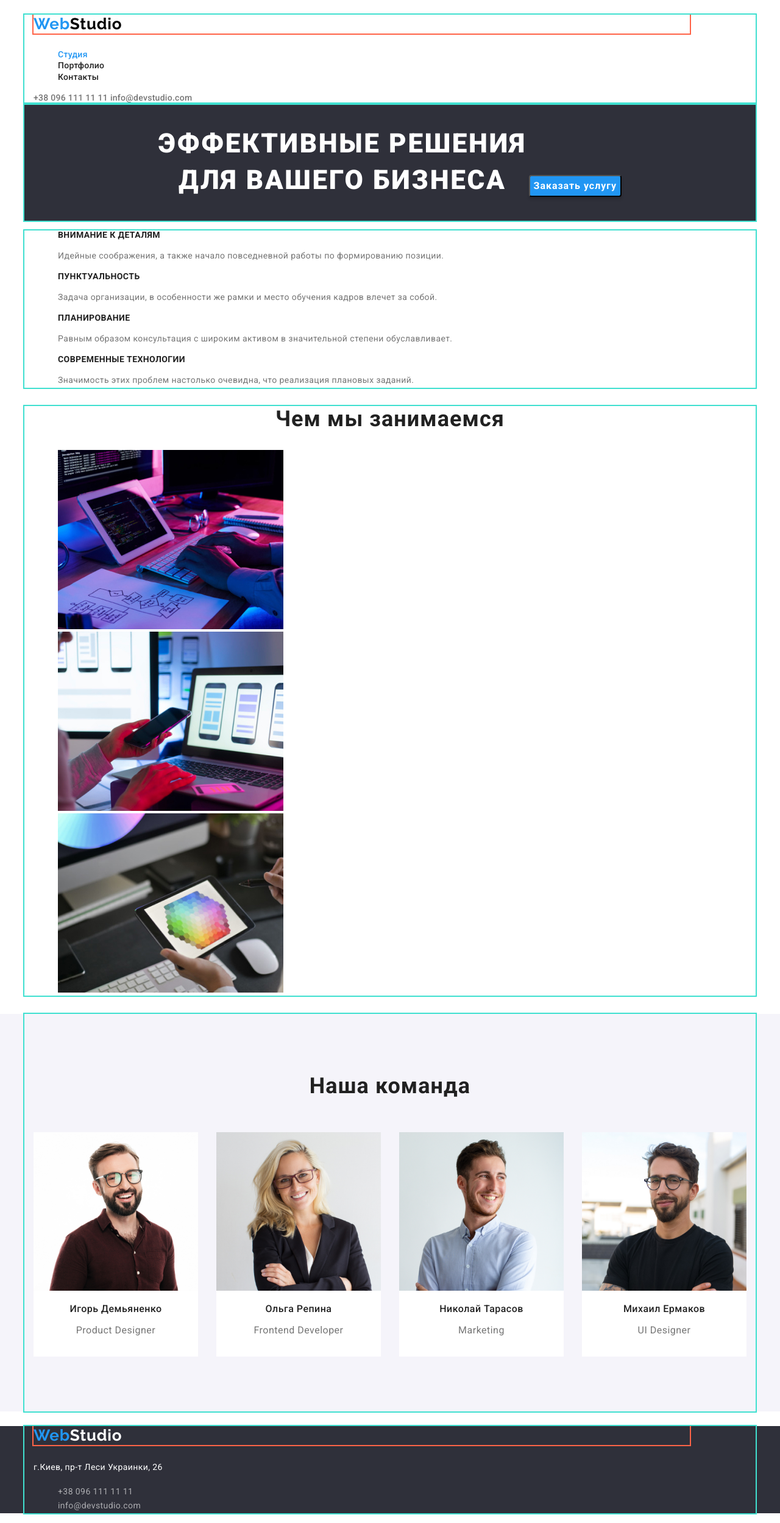
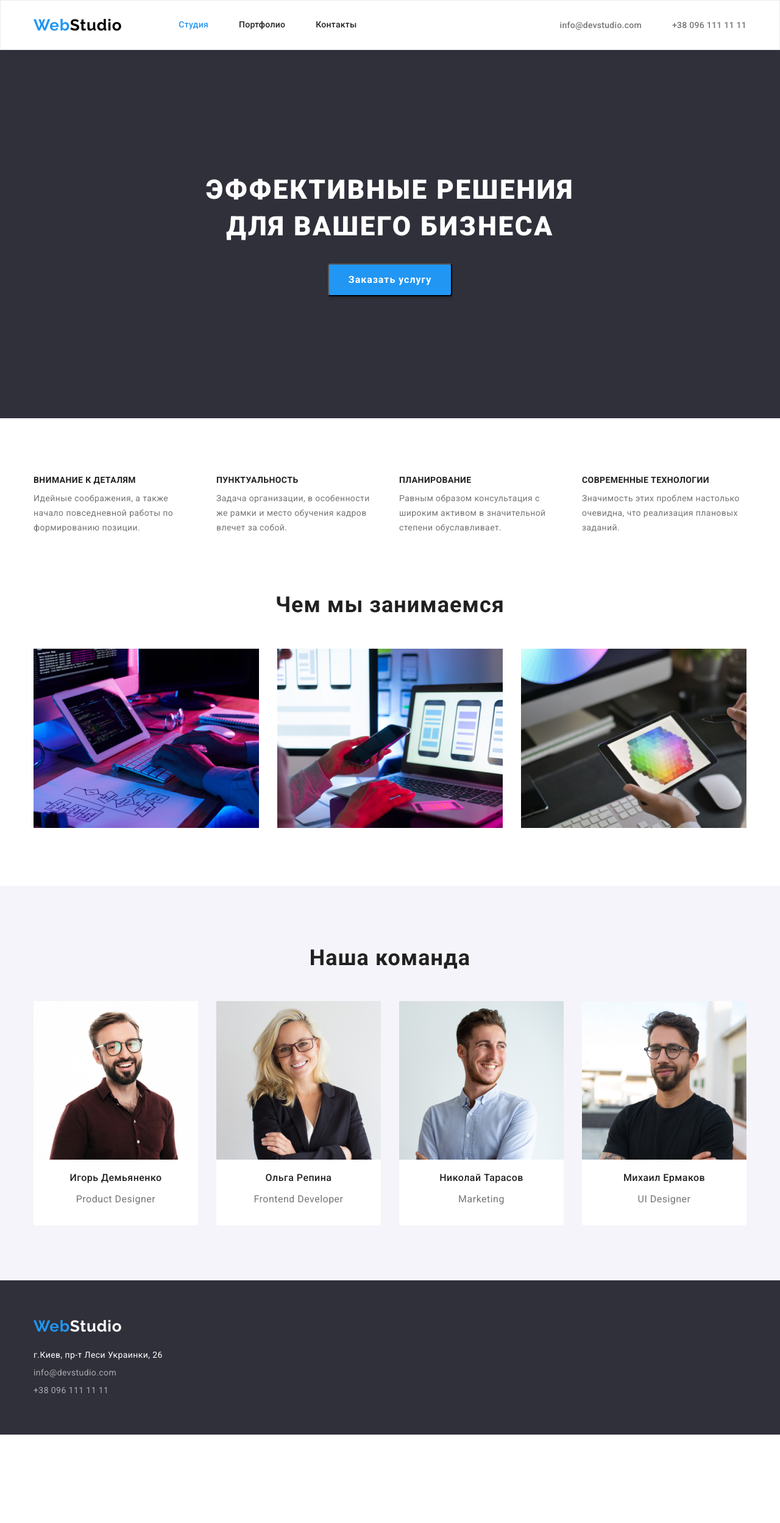
Before and after one commit to AlexCheverda/goit-markup-hw-03, a plain HTML site: page index.html in a window 1280 px wide. Shown: the whole page at 61% size. After the commit the page ends 2353 px from the top, so only its background shows below. Drawn offline with nearby package versions, Linux system fonts and the light colour scheme.

Commit message:
ДЗ №3

```diff
--- a/css/styles.css
+++ b/css/styles.css
@@ -42,29 +42,107 @@ body {
 }
 
 .container {
+
     width: 1200px;
     padding: 0 15px;
     margin: 0 auto;
-    outline: 2px solid turquoise;
+    /* outline: 2px solid turquoise; */
 }
+
+.list, .proj-list {
+    padding: 0;
+    margin: 0;
+    list-style: none;
+}
+
+/* ul {
+    list-style: none;
+} */
 
 /* Header */
 
-.list .link {
+.page-header {
+    border: 1px solid #ECECEC
+}
+
+.header-group,
+.site-nav {
+    display: flex;
+
+}
+
+.header-group {
+    padding: 0;
+    margin-left: auto;
+}
+
+.main-nav {
+    display: flex;
+    align-items: center;
+
+
+}
+
+.site-nav {
+    margin-left: 93px;
+}
+
+
+.site-nav .item + .item {
+    margin-left: 50px;
+}
+
+.logo {
+    margin: 0;
+    padding: 0;
+    /* outline: 2px solid tomato; */
+}
+
+.link-logo {
+    text-decoration: none;
+    font-family: var(--secondary-font);
+    font-weight: 700;
+    font-size: 26px;
+    line-height: 1.19;
+    letter-spacing: var(--ls-primary);
+    color: var(--accent-cl);
+    /* margin-top: 24px;
+    margin-right: 93px;
+    margin-bottom: 25px;
+    margin-left: 15px; */
+
+
+
+}
+
+.header-logo {
+    color: var(--main-txt-cl);
+    /* margin: 0;
+    padding: 0; */
+
+}
+
+.site-nav .link {
+    display: block;
+    padding-top: 32px;
+    padding-bottom: 32px;
+
+    color: var(--nav-cl);
     font-weight: 500;
     font-size: 14px;
     line-height: 1.14;
     letter-spacing: var(--ls-second);
+    text-decoration: none;
 
-    color: var(--nav-cl);
+
 }
 
-.list .link:hover,
-.list .link:focus {
+.site-nav .link:hover,
+.site-nav .link:focus {
     color: var(--accent-cl);
 }
 
-.list .link:active {
+.site-nav .link:active {
     color: var(--accent-cl);
     filter: drop-shadow(0px 4px 4px rgba(0, 0, 0, 0.25));
 }
@@ -78,6 +156,11 @@ body {
     color: var(--accent-cl);
 }
 
+/* Header Group */
+.header-group .item + .item {
+    margin-left: 50px;
+}
+
 .header-group .contact-link {
     font-weight: 500;
     font-size: 14px;
@@ -86,6 +169,7 @@ body {
 
     color: var(--secondary-txt-cl);
     text-decoration: none;
+
 }
 
 .header-group .contact-link:hover,
@@ -93,39 +177,24 @@ body {
     color: var(--accent-cl);
 }
 
-.link-logo {
-    text-decoration: none;
-    font-family: var(--secondary-font);
-    font-weight: 700;
-    font-size: 26px;
-    line-height: 1.19;
-    letter-spacing: var(--ls-primary);
-    color: var(--accent-cl);
+/* Hero */
 
+.hero {
 
+    background-color: var(--dark-bg-cl);
+    text-align: center;
+    /* padding-top: 200px;
+    padding-bottom: 200px; */
 }
 
-.logo {
-    margin-top: 24px;
-    margin-right: 93px;
-    margin-bottom: 25px;
-    outline: 2px solid tomato;
-}
-
-.header-logo {
-    color: var(--main-txt-cl);
-}
-
-/* Hero */
-
-.hero .container{
-    background-color: var(--dark-bg-cl);
-    text-align: center;
+.container.main-hero {
+    padding-top: 200px;
 }
 
 .hero-title {
-    display: inline-block;
 
+    margin-top: 0px;
+    margin-bottom: 30px;
 
     font-weight: 900;
     font-size: 44px;
@@ -134,17 +203,24 @@ body {
     text-transform: uppercase;
 
     color: var(--hero-txt-cl);
+    background-color: var(--dark-bg-cl);
 
 }
 
 .btn {
+    display: inline-block;
     font-family: inherit;
     font-weight: 700;
     font-size: 16px;
     line-height: 1.88;
     text-align: center;
+    text-decoration: none;
     letter-spacing: var(--ls-thirt);
     background-color: var(--accent-cl);
+
+    padding: 10px 32px;
+    margin-bottom: 200px;
+
     color: var(--hero-txt-cl);
     box-shadow: 0px 4px 4px rgba(0, 0, 0, 0.15);
     border-radius: 4px;
@@ -158,6 +234,11 @@ body {
 
 /* Section */
 
+.section.no-padding {
+    padding-top: 0;
+    padding-bottom: 0;
+}
+
 .section-title {
     font-weight: 700;
     font-size: 36px;
@@ -165,16 +246,42 @@ body {
     text-align: center;
     letter-spacing: var(--ls-primary);
 
+    margin-top: 0;
+
     color: var(--nav-cl);
 }
 
-ul {
-    list-style: none;
+/* Особенности About */
+
+.about .list {
+    display: flex;
 }
 
-/* Особенности */
+.about-list {
 
-.list .about {
+    padding-top: 94px;
+    padding-bottom: 94px;
+}
+
+.about-list .item {
+    width: 270px;
+
+
+
+}
+
+.about-list .item + .item {
+    margin-left: 30px;
+}
+
+.about-txt {
+    margin-top: 0;
+    margin-bottom: 10px;
+
+}
+
+
+.list .about-txt {
     font-weight: 700;
     font-size: 14px;
     line-height: 1.14;
@@ -189,14 +296,70 @@ ul {
     line-height: 1.71;
     letter-spacing: var(--ls-primary);
 
+    margin-top: 0;
+    margin-bottom: 0;
     color: var(--secondary-txt-cl);
 }
 
+/* Work */
+
+.work .list {
+    display: flex;
+}
+
+.work-list .item+.item {
+    margin-left: 30px;
+}
+
+.work .section-title {
+    padding-top: 0;
+    padding-bottom: 0;
+    margin-top: 0;
+    margin-bottom: 50px;
+}
+
+.work-list .item {
+    padding-bottom: 91px;
+}
+
+
 /* TEAM */
+
+.card-set {
+    display: flex;
+    margin-left: 0px;
+    margin-top: 0;
+    margin-bottom: 0;
+    padding: 0;
+
+
+}
+
+.team-card {
+
+    margin-left: 0;
+    margin-right: 30px;
+    margin-bottom: 90px;
+
+    border-radius: 0px 0px 4px 4px;
+}
+
+.team-card:last-child {
+    margin-right: 0;
+}
+
+.team .section-title {
+    padding-top: 97px;
+    padding-bottom: 0;
+    margin-top: 0;
+    margin-bottom: 50px;
+
+}
 
 .team {
     background-color: var(--secondary-bg-cl);
     justify-content: center;
+
 }
 
 .team-card {
@@ -224,55 +387,25 @@ ul {
     color: var(--secondary-txt-cl);
 }
 
-.card-set {
-    display: flex;
-    margin-left: 0px;
-    margin-top: -25px;
-    padding: 0;
-
-
-}
-
-.team-card {
-
-    margin-left: 0;
-    margin-right: 30px;
-    margin-bottom: 90px;
- }
-
-.team-card:last-child {
-    margin-right: 0;
-}
-
-.team .section-title {
-    padding-top: 97px;
-    padding-bottom: 50px;
-
-}
-
 /* ПОРТФОЛИО */
 
 /* Виды деятельности */
 
-.proj-name {
-    font-weight: 700;
-    font-size: 18px;
-    line-height: 2;
-    letter-spacing: var(--ls-thirt);
-
-    color: var(--nav-cl);
+.list-btn {
+    display: flex;
+    justify-content: center;
+    padding-top: 94px;
+    margin-top: 0;
 }
 
-.proj-type {
-        font-weight: 400;
-    font-size: 16px;
-    line-height: 1.88;
-    letter-spacing: var(--ls-primary);
 
-    color: var(--secondary-txt-cl);
+
+.list-btn .item + .item {
+    margin-left: 8px;
+
 }
 
-.list-btn, .list a {
+.list-btn, .proj-list a {
     list-style: none;
     text-decoration: none;
 }
@@ -299,14 +432,91 @@ ul {
     background-color: var(--accent-cl);
 }
 
+.proj-list {
+    display: flex;
+    flex-wrap: wrap;
+}
+
+.proj-list .item {
+    width: 370px;
+    margin-right: 30px;
+    margin-bottom: 30px;
+
+}
+
+.proj-list .item:nth-child(3n) {
+    margin-right: 0;
+}
+
+.proj-list .item:nth-last-child(-n+3) {
+    margin-bottom: 94px;
+}
+
+.proj-name {
+    font-weight: 700;
+    font-size: 18px;
+    line-height: 2;
+    letter-spacing: var(--ls-thirt);
+
+    color: var(--nav-cl);
+}
+
+.proj-type {
+    font-weight: 400;
+    font-size: 16px;
+    line-height: 1.88;
+    letter-spacing: var(--ls-primary);
+
+    color: var(--secondary-txt-cl);
+}
+
 /* Footer */
 
 .footer {
     background-color: var(--dark-bg-cl);
 }
+
+.contact {
+    margin-top: 0;
+    margin-bottom: 5px;
+}
+
+.footer-main {
+    display: block;
+}
+
+.footer-main .logo {
+    padding-top: 60px;
+    padding-bottom: 20px;
+}
 .footer-logo {
     color: var(--hero-txt-cl);
 }
+
+.footer-group {
+    display: block;
+
+    padding-bottom: 60px;
+    width: 231px;
+}
+
+.cont-list .contact-link {
+    display: block;
+
+}
+
+.cont-list .item{
+    padding-top: 0;
+    padding-bottom: 0;
+}
+
+.cont-list .item:first-child {
+    padding-bottom: 5px;
+}
+
+/* .cont-list .item+.item {
+    padding-top: 9px;
+} */
 
 .footer-group .contact-link {
     font-style: normal;
@@ -316,6 +526,8 @@ ul {
 
     color: rgba(255, 255, 255, 0.6);
     text-decoration: none;
+
+
 }
 
 .footer-group .contact-link:hover,
--- a/index.html
+++ b/index.html
@@ -22,13 +22,12 @@
   <body>
     <!-- HEADER -->
 
-      <header class="header">
-        <div class="container">
+      <header class="page-header">
+        <nav class="container main-nav">
         <a href="./index.html" class="link-logo" aria-label="Логотип сайта Web Studio">
           <p class="logo">Web<span class="header-logo">Studio</span></p>
         </a>
-        <nav class="navigation">
-          <ul class="list">
+          <ul class="site-nav list">
             <li class="item">
               <a href="./index.html" class="link current">Студия</a>
             </li>
@@ -39,53 +38,56 @@
               <a href="" class="link">Контакты</a>
             </li>
           </ul>
+          <ul class="header-group list">
+            <li class="item">
+              <a href="mailto:info@devstudio.com" class="contact-link">info@devstudio.com</a>
+            </li>
+            <li class="item">
+              <a href="tel+380961111111" class="contact-link">+38 096 111 11 11</a>
+            </li>
+          </ul>
+
         </nav>
-        <div class="header-group">
-          <a href="tel+380961111111" class="contact-link">+38 096 111 11 11</a>
-          <a href="mailto:info@devstudio.com" class="contact-link">info@devstudio.com</a>
-        </div>
-        </div>
-
       </header>
 
     <main>
       <!-- HERO -->
 
         <section class="hero">
-          <div class="container">
-          <h1 class="hero-title">
-            Эффективные решения <br />
-            для вашего бизнеса
+          <div class="container main-hero">
+          <h1 class="hero-title">Эффективные решения<br />для вашего бизнеса
           </h1>
+          <!-- <a href="" class="btn">Заказать услугу</a> -->
+
           <button class="btn" type="button">Заказать услугу</button>
           </div>
         </section>
             <!-- ABOUT -->
 
-        <section class="section">
-          <div class="container">
+        <section class="about">
+          <div class="container about">
           <h2 class="section-title" hidden>Особенности</h2>
-          <ul class="list">
+          <ul class="about-list list">
             <li class="item">
-              <h3 class="about">Внимание к деталям</h3>
+              <h3 class="about-txt">Внимание к деталям</h3>
               <p class="section-txt">
                 Идейные соображения, а также начало повседневной работы по формированию позиции.
               </p>
             </li>
             <li class="item">
-              <h3 class="about">Пунктуальность</h3>
+              <h3 class="about-txt">Пунктуальность</h3>
               <p class="section-txt">
                 Задача организации, в особенности же рамки и место обучения кадров влечет за собой.
               </p>
             </li>
             <li class="item">
-              <h3 class="about">Планирование</h3>
+              <h3 class="about-txt">Планирование</h3>
               <p class="section-txt">
                 Равным образом консультация с широким активом в значительной степени обуславливает.
               </p>
             </li>
             <li class="item">
-              <h3 class="about">Современные технологии</h3>
+              <h3 class="about-txt">Современные технологии</h3>
               <p class="section-txt">
                 Значимость этих проблем настолько очевидна, что реализация плановых заданий.
               </p>
@@ -96,10 +98,10 @@
 
       <!-- WORK -->
 
-        <section class="section">
-          <div class="container">
+        <section class="section no-padding">
+          <div class="container work">
           <h2 class="section-title">Чем мы занимаемся</h2>
-          <ul class="list">
+          <ul class="work-list list">
             <li class="item">
               <img
                 src="./images/work-box/box-1.jpg"
@@ -133,7 +135,7 @@
         <section class="section team">
           <div class="container">
           <h2 class="section-title">Наша команда</h2>
-            <ul class="card-set">
+            <ul class="card-set list">
               <li class="team-card">
                 <img
                   class="team-img"
@@ -185,23 +187,24 @@
 
     <!-- FOOTER -->
 
-      <footer class="footer">
-      <div class="container">
+      <footer class="footer no-padding">
+        <div class="container footer-main">
         <a href="./index.html" class="link-logo" aria-label="Логотип сайта Web Studio">
           <p class="logo">Web<span class="footer-logo">Studio</span></p>
         </a>
         <address class="footer-group">
           <p class="contact">г.Киев, пр-т Леси Украинки, 26</p>
-          <ul class="list">
+          <ul class="cont-list list">
+            <li class="item">
+              <a href="mailto:info@devstudio.com" class="contact-link">info@devstudio.com</a>
+            </li>
             <li class="item">
               <a href="tel+380961111111" class="contact-link">+38 096 111 11 11</a>
             </li>
-            <li class="item">
-              <a href="mailto:info@devstudio.com" class="contact-link">info@devstudio.com</a>
-            </li>
+
           </ul>
         </address>
-      </div>
+        </div>
       </footer>
     </div>
   </body>
```
Also changed, not shown: portfolio.html (+48 -30 lines).
